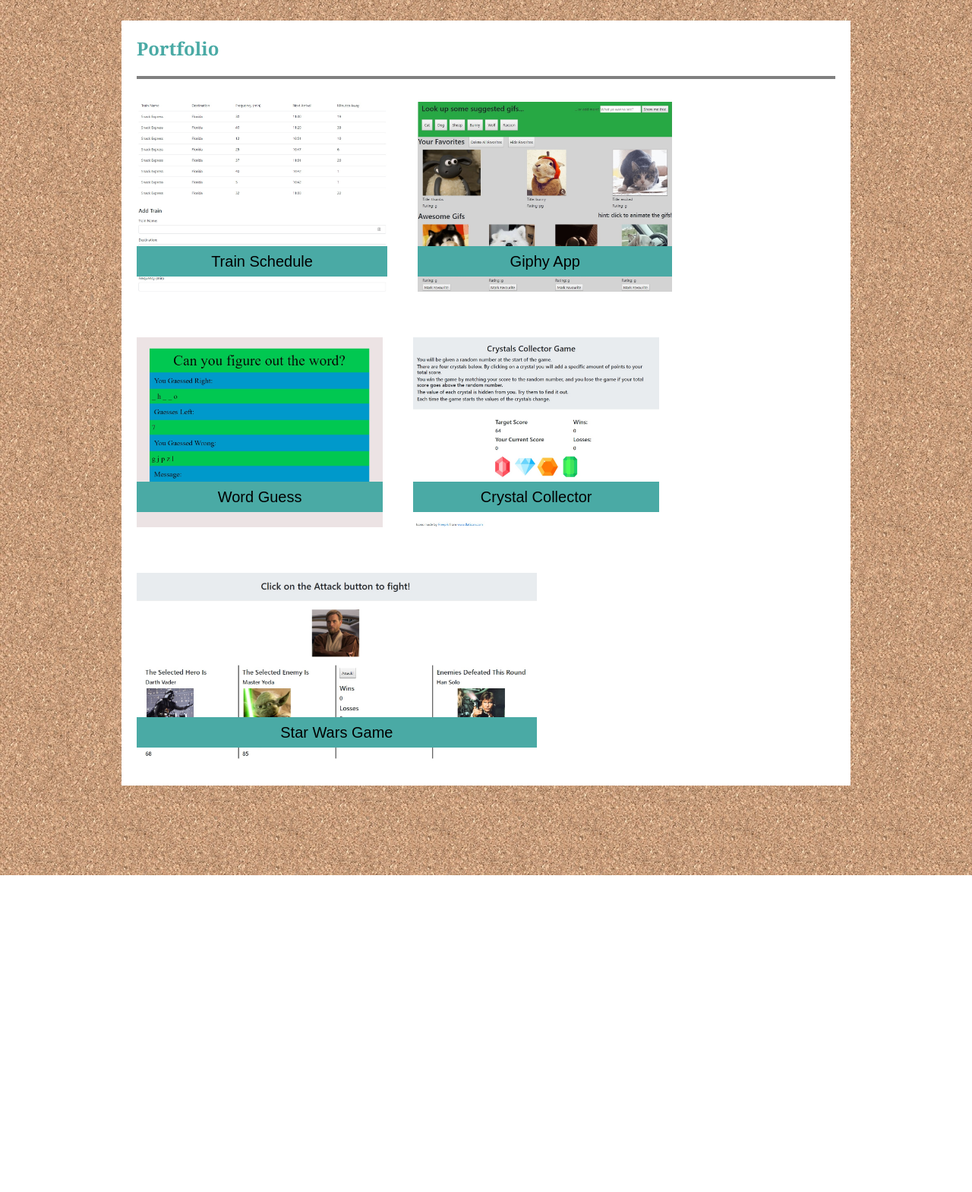
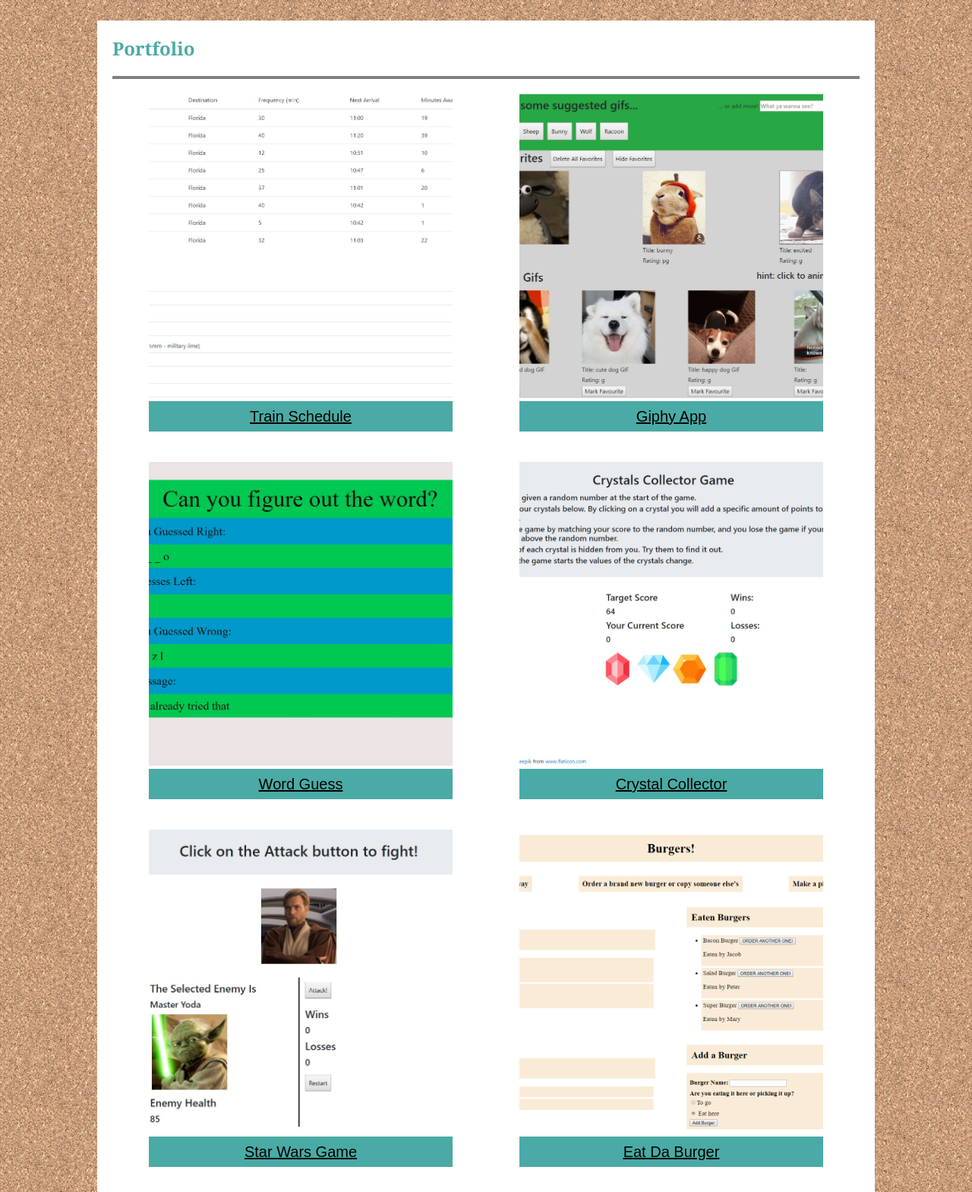
Before and after one commit to LVerane/old-profile, a plain HTML site: page portfolio.html in a window 1280 px wide. Shown: the part 111-1680 px from the top of the page at 76% size. Before the commit the page ends 1263 px from the top, so only its background shows below. Drawn offline with Linux system fonts and the light colour scheme.

Commit message:
portfolio elements changed from floats to a flexbox, more projects added

```diff
--- a/assets/css/style.css
+++ b/assets/css/style.css
@@ -6,18 +6,18 @@ body {
 
 /* Header & Nav */
 
-.flex-container{
+.flex-container {
   display: flex;
   margin: 0 auto;
   padding: 0;
-    width: 960px;
+  max-width: 80%;
   background: #ffffff;
   border-bottom: 8px solid #cccccc;
   justify-content: space-between;
   align-items: center;
 }
 
-header{
+header {
   background: #ffffff;
   margin: 0;
 }
@@ -34,7 +34,7 @@ nav button {
   font-size: 16px;
   cursor: pointer;
   border-right: 1px solid #cccccc;
-    font-family: Arial, 'Helvetica Neue', Helvetica, sans-serif;
+  font-family: Arial, "Helvetica Neue", Helvetica, sans-serif;
 }
 
 nav button:hover {
@@ -52,7 +52,7 @@ h1 {
   height: 100px;
   line-height: 300%;
   margin: 0;
-    font-family: Georgia, Times, 'Times New Roman', serif;
+  font-family: Georgia, Times, "Times New Roman", serif;
   font-size: 2em;
 }
 
@@ -63,14 +63,14 @@ h2 {
   padding-top: 20px;
   padding-bottom: 20px;
   color: #4aaaa5;
-    font-family: Georgia, Times, 'Times New Roman', serif;
+  font-family: Georgia, Times, "Times New Roman", serif;
   border-bottom: 4px solid grey;
 }
 
 p {
   margin: 20px;
   color: #777777;
-    font-family: Arial, 'Helvetica Neue', Helvetica, sans-serif;
+  font-family: Arial, "Helvetica Neue", Helvetica, sans-serif;
   text-align: justify;
 }
 
@@ -81,9 +81,9 @@ p {
   padding: 0;
 }
 
-.outer-container{
+.outer-container {
   margin: 0 auto;
-    width: 960px;
+  max-width: 80%;
 }
 .content-box {
   margin-top: 30px;
@@ -99,14 +99,14 @@ p {
 footer {
   position: fixed;
   bottom: 0;
-    width: 960px;
+  width: 80%;
   height: 80px;
   background: #666666;
   border-top: 8px solid #4aaaa5;
   z-index: -1;
 }
 
-i{
+i {
   margin: 20px;
 }
 
@@ -114,40 +114,61 @@ a {
   color: black;
 }
 
-a:hover{
-    color:gray;
+a:hover {
+  color: gray;
 }
 
-a:visited{
+a:visited {
   color: white;
 }
 
 /* Portfolio Images */
+.portfolio-flex-box {
+  display: flex;
+  flex-direction: row;
+  flex-wrap: wrap;
+  justify-content: space-evenly;
+}
 
-img {
+.clearfix img {
   float: left;
   margin: 20px;
   padding: 10px 0;
-    height: 250px;
 }
 
-.container {
+.img-container img {
+  /* float: left; */
+  /* margin: 20px; */
+  /* padding: 10px 0; */
+  object-fit: cover;
+  height: 400px;
+  width: 400px;
+}
+
+.img-container {
+  /* height: 300px; */
+  /* width: 300px; */
+  /* overflow: hidden; */
+  margin: 20px;
+}
+/* .container {
   position: relative;
   text-align: center;
   color: white;
-}
+} */
 
-.img-text{
-    position: absolute;
+.img-text {
+  /* position: absolute; */
   /* width: 250px; */
   height: 40px;
   background: #4aaaa5;
-    font-family: Arial, 'Helvetica Neue', Helvetica, sans-serif;
+  font-family: Arial, "Helvetica Neue", Helvetica, sans-serif;
   font-size: 20px;
   line-height: 200%;
+  text-align: center;
 }
 
-#img-text-1 {
+/* #img-text-1 {
   margin-left: 20px;
   margin-top: 220px;
   width: 330.09px;
@@ -175,11 +196,13 @@ img {
   margin-left: 20px;
   margin-top: 220px;
   width: 526.7px;
-}
+} */
 
 /* Contact Form */
 
-input[type=text], select, textarea {
+input[type="text"],
+select,
+textarea {
   width: 100%;
   padding: 12px;
   border: 1px solid #ccc;
@@ -190,7 +213,7 @@ input[type=text], select, textarea {
   resize: vertical;
 }
 
-input[type=submit] {
+input[type="submit"] {
   background-color: #4aaaa5;
   color: white;
   padding: 12px 20px;
@@ -199,7 +222,7 @@ input[type=submit] {
   cursor: pointer;
 }
 
-input[type=submit]:hover {
+input[type="submit"]:hover {
   background-color: #4aaaa5;
 }
 
@@ -212,5 +235,5 @@ input[type=submit]:hover {
 
 label {
   color: #777777;
-    font-family: Arial, 'Helvetica Neue', Helvetica, sans-serif;
+  font-family: Arial, "Helvetica Neue", Helvetica, sans-serif;
 }
--- a/portfolio.html
+++ b/portfolio.html
@@ -1,19 +1,18 @@
 <!DOCTYPE html>
 
 <html lang="en">
-
   <head>
-
-    <meta charset="UTF-8">
-    <meta name="viewport" content="width=device-width, initial-scale=1.0">
-    <link rel="stylesheet" href="assets/css/style.css">
-    <link rel="stylesheet" href="https://use.fontawesome.com/releases/v5.8.2/css/all.css">
+    <meta charset="UTF-8" />
+    <meta name="viewport" content="width=device-width, initial-scale=1.0" />
+    <link rel="stylesheet" href="assets/css/style.css" />
+    <link
+      rel="stylesheet"
+      href="https://use.fontawesome.com/releases/v5.8.2/css/all.css"
+    />
     <title>My Portfolio</title>
-
   </head>
 
   <body>
-
     <section class="flex-container">
       <header>
         <h1>Lucio Verane</h1>
@@ -28,56 +27,79 @@
     </section>
 
     <div class="outer-container">
-
       <div class="content-box">
         <h2>Portfolio</h2>
 
-            <div class="clearfix">
-                <div class="container">
+        <div class="portfolio-flex-box">
+          <div class="img-container">
             <a href="https://lverane.github.io/Train-Schedule/" target="_blank">
-                        <img src="assets/images/train-schedule.jpg">
-                        <div class="img-text" id="img-text-1">Train Schedule</div>
+              <img src="assets/images/train-schedule.jpg" />
+              <div class="img-text">Train Schedule</div>
             </a>
           </div>
-                <div class="container">
+          <div class="img-container">
             <a href="https://lverane.github.io/Giphy-App/" target="_blank">
-                        <img src="assets/images/giphy-app.jpg">
-                        <div class="img-text" id="img-text-2">Giphy App</div>
+              <img src="assets/images/giphy-app.jpg" />
+              <div class="img-text">Giphy App</div>
+            </a>
+          </div>
+
+          <div class="img-container">
+            <a
+              href="https://lverane.github.io/Word-Guess-Game/"
+              target="_blank"
+            >
+              <img src="assets/images/word-guess.jpg" />
+              <div class="img-text ">Word Guess</div>
+            </a>
+          </div>
+          <div class="img-container">
+            <a
+              href="https://lverane.github.io/Crystals-Collector-Game/"
+              target="_blank"
+            >
+              <img src="assets/images/crystals-collector.jpg" />
+              <div class="img-text">Crystal Collector</div>
+            </a>
+          </div>
+
+          <div class="img-container">
+            <a href="https://lverane.github.io/Star-Wars-Game/" target="_blank">
+              <img src="assets/images/star-wars.jpg" />
+              <div class="img-text">Star Wars Game</div>
+            </a>
+          </div>
+          <div class="img-container">
+            <a
+              href="https://shocking-coffin-92180.herokuapp.com/"
+              target="_blank"
+            >
+              <img src="assets/images/Eat-Da-Burger.png" />
+              <div class="img-text">Eat Da Burger</div>
+            </a>
+          </div>
+          <!--  -->
+          <div class="img-container">
+            <a href="https://calm-hollows-19994.herokuapp.com/" target="_blank">
+              <img src="assets/images/Friend-Finder.png" />
+              <div class="img-text">Friend Finder</div>
+            </a>
+          </div>
+          <div class="img-container">
+            <a href="https://lverane.github.io/Project-01/" target="_blank">
+              <img src="assets/images/Button-Mash.png" />
+              <div class="img-text">Button Mash</div>
             </a>
           </div>
         </div>
-
-            <div class="clearfix">
-                <div class="container">
-                    <a href="https://lverane.github.io/Word-Guess-Game/" target="_blank">
-                        <img src="assets/images/word-guess.jpg">
-                        <div class="img-text " id="img-text-3">Word Guess</div>
-                    </a>
-                </div>
-                <div class="container">
-                    <a href="https://lverane.github.io/Crystals-Collector-Game/" target="_blank">
-                        <img src="assets/images/crystals-collector.jpg">
-                        <div class="img-text" id="img-text-4">Crystal Collector</div>
-                    </a>
-                </div>
-            </div>
-
-            <div class="clearfix container">
-                <a href="https://lverane.github.io/Star-Wars-Game/" target="_blank">
-                    <img src="assets/images/star-wars.jpg">
-                    <div class="img-text" id="img-text-5">Star Wars Game</div>
-                </a>
-            </div>
-
       </div>
 
       <footer>
         <a href="https://github.com/"><i class="fab fa-github fa-3x"></i></a>
-            <a href="https://www.linkedin.com/"><i class="fab fa-linkedin fa-3x"></i></a>
+        <a href="https://www.linkedin.com/"
+          ><i class="fab fa-linkedin fa-3x"></i
+        ></a>
       </footer>
-
     </div>
-
   </body>
-
 </html>
```
Also changed, not shown: assets/images/Button-Mash.png (added), assets/images/Eat-Da-Burger.png (added), assets/images/Friend-Finder.png (added). Lines whose indentation alone changed are shown as unchanged.
